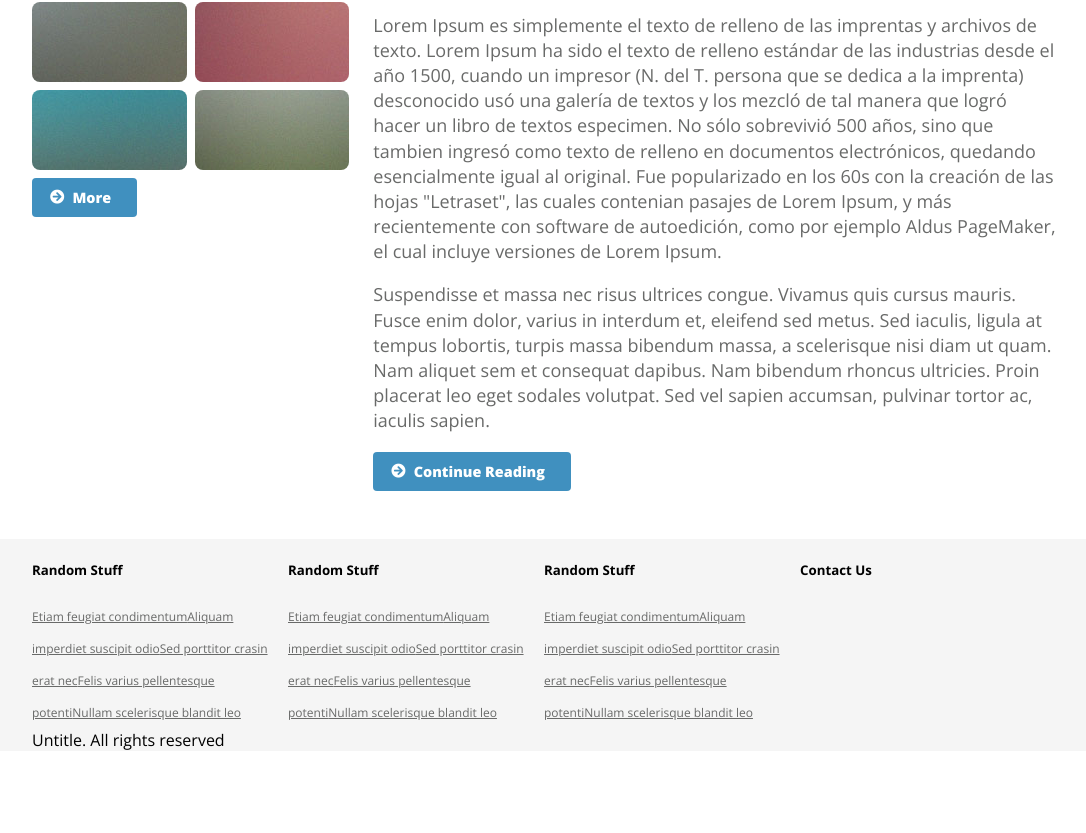
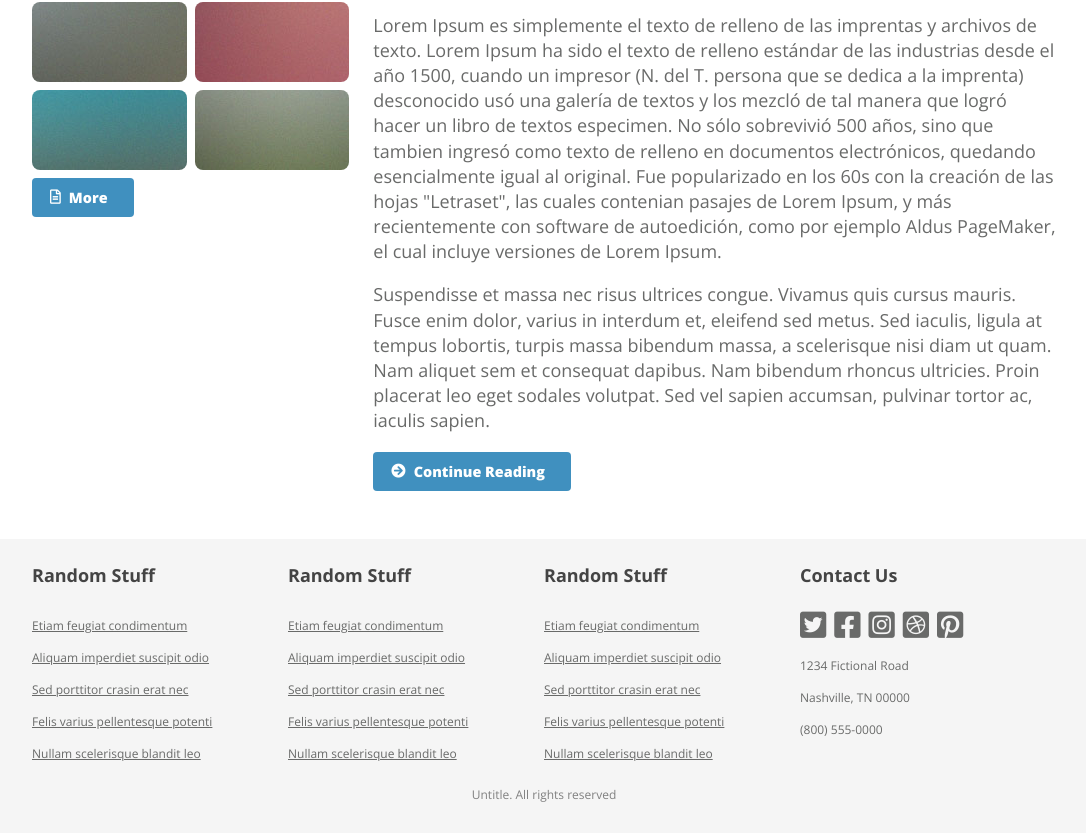
Before and after one commit to HenKyubi/Books-Books, a React (Create React App) app: page / in a window 1280 px wide. Shown: the part 927-1760 px from the top of the page, without its empty margins (96-1182 px from the left). Before the commit the page ends 1678 px from the top, so only its background shows below. Built offline with nearby package versions, Linux system fonts and the light colour scheme.

Commit message:
first steps to made responsive

```diff
--- a/src/App.css
+++ b/src/App.css
@@ -367,9 +367,33 @@ footer .far {
   display: flex;
   color: gray;
   font-size: 12px;
+  padding-bottom: 30px;
 }
 
 @media (max-width: 576px) {
-  .card-white {
+  #about {
+    display: block;
+  }
+
+  .row {
+    display: block;
+  }
+
+  #features .card-white {
+    margin: 0;
+    padding: 0;
+    margin-bottom: 20px !important;
+  }
+
+  .col-rigth {
+    margin-left: 0;
+  }
+
+  .ml-0 {
+    margin: 0 !important;
+  }
+
+  .about-left {
+    padding: 0;
   }
 }
--- a/src/App.js
+++ b/src/App.js
@@ -111,7 +111,7 @@ function App() {
               </div>
             </div>
             <button className="btn">
-              <i className="fas fa-arrow-circle-right"></i>
+              <i class="far fa-file-alt"></i>
               <div>More</div>
             </button>
           </div>
@@ -150,123 +150,97 @@ function App() {
       <footer className="container">
         <div className="background" id="footer">
           <div>
-            <h5>Random Stuff</h5>
+            <h4>Random Stuff</h4>
+            <ul>
+              <li>
                 <a href="">Etiam feugiat condimentum</a>
+              </li>
+              <li>
                 <a href="">Aliquam imperdiet suscipit odio</a>
+              </li>
+              <li>
                 <a href="">Sed porttitor crasin erat nec</a>
+              </li>
+              <li>
                 <a href="">Felis varius pellentesque potenti</a>
+              </li>
+              <li>
                 <a href="">Nullam scelerisque blandit leo</a>
+              </li>
+            </ul>
           </div>
           <div>
-            <h5>Random Stuff</h5>
+            <h4>Random Stuff</h4>
+            <ul>
+              <li>
                 <a href="">Etiam feugiat condimentum</a>
+              </li>
+              <li>
                 <a href="">Aliquam imperdiet suscipit odio</a>
+              </li>
+              <li>
                 <a href="">Sed porttitor crasin erat nec</a>
+              </li>
+              <li>
                 <a href="">Felis varius pellentesque potenti</a>
+              </li>
+              <li>
                 <a href="">Nullam scelerisque blandit leo</a>
+              </li>
+            </ul>
           </div>
           <div>
-            <h5>Random Stuff</h5>
+            <h4>Random Stuff</h4>
+            <ul>
+              <li>
                 <a href="">Etiam feugiat condimentum</a>
+              </li>
+              <li>
                 <a href="">Aliquam imperdiet suscipit odio</a>
+              </li>
+              <li>
                 <a href="">Sed porttitor crasin erat nec</a>
+              </li>
+              <li>
                 <a href="">Felis varius pellentesque potenti</a>
+              </li>
+              <li>
                 <a href="">Nullam scelerisque blandit leo</a>
+              </li>
+            </ul>
           </div>
           <div>
-            <h5>Contact Us</h5>
+            <div>
+              <h4>Contact Us</h4>
             </div>
+            <div>
+              <a href="">
+                <i class="fab fa-twitter-square"></i>
+              </a>
+              <a href="">
+                <i class="fab fa-facebook-square"></i>
+              </a>
+              <a href="">
+                <i class="fab fa-instagram-square"></i>
+              </a>
+              <a href="">
+                <i class="fab fa-dribbble-square"></i>
+              </a>
+              <a href="">
+                <i class="fab fa-pinterest-square"></i>
+              </a>
             </div>
-        <span>Untitle. All rights reserved</span>
-      </footer>
-      {/* <section className="">
-        <div className="container text-center text-md-start mt-5">
-          <div className="row mt-3">
-            <div className="col-md-3 col-lg-4 col-xl-3 mx-auto mb-4">
-              <h6 className="text-uppercase fw-bold mb-4">
-                <i className="fas fa-gem me-3"></i>Company name
-              </h6>
-              <p>
-                Here you can use rows and columns to organize your footer
-                content. Lorem ipsum dolor sit amet, consectetur adipisicing
-                elit.
-              </p>
-            </div>
-            <div className="col-md-2 col-lg-2 col-xl-2 mx-auto mb-4">
-              <h6 className="text-uppercase fw-bold mb-4">Products</h6>
-              <p>
-                <a href="#!" className="text-reset">
-                  Angular
-                </a>
-              </p>
-              <p>
-                <a href="#!" className="text-reset">
-                  React
-                </a>
-              </p>
-              <p>
-                <a href="#!" className="text-reset">
-                  Vue
-                </a>
-              </p>
-              <p>
-                <a href="#!" className="text-reset">
-                  Laravel
-                </a>
-              </p>
-            </div>
-            <div className="col-md-3 col-lg-2 col-xl-2 mx-auto mb-4">
-              <h6 className="text-uppercase fw-bold mb-4">Useful links</h6>
-              <p>
-                <a href="#!" className="text-reset">
-                  Pricing
-                </a>
-              </p>
-              <p>
-                <a href="#!" className="text-reset">
-                  Settings
-                </a>
-              </p>
-              <p>
-                <a href="#!" className="text-reset">
-                  Orders
-                </a>
-              </p>
-              <p>
-                <a href="#!" className="text-reset">
-                  Help
-                </a>
-              </p>
-            </div>
-            <div className="col-md-4 col-lg-3 col-xl-3 mx-auto mb-md-0 mb-4">
-              <h6 className="text-uppercase fw-bold mb-4">Contact</h6>
-              <p>
-                <i className="fas fa-home me-3"></i> New York, NY 10012, US
-              </p>
-              <p>
-                <i className="fas fa-envelope me-3"></i>
-                info@example.com
-              </p>
-              <p>
-                <i className="fas fa-phone me-3"></i> + 01 234 567 88
-              </p>
-              <p>
-                <i className="fas fa-print me-3"></i> + 01 234 567 89
-              </p>
+            <div>
+              <p>1234 Fictional Road</p>
+              <p>Nashville, TN 00000</p>
+              <p>(800) 555-0000</p>
             </div>
           </div>
         </div>
-      </section>
-
-      <div
-        className="text-center p-4"
-        // style="background-color: rgba(0, 0, 0, 0.05);"
-      >
-        © 2021 Copyright:
-        <a className="text-reset fw-bold" href="https://mdbootstrap.com/">
-          MDBootstrap.com
-        </a>
-      </div> */}
+        <div className="copyright">
+          <span>Untitle. All rights reserved</span>
+        </div>
+      </footer>
     </div>
   );
 }
```
Lines whose indentation alone changed are shown as unchanged.
